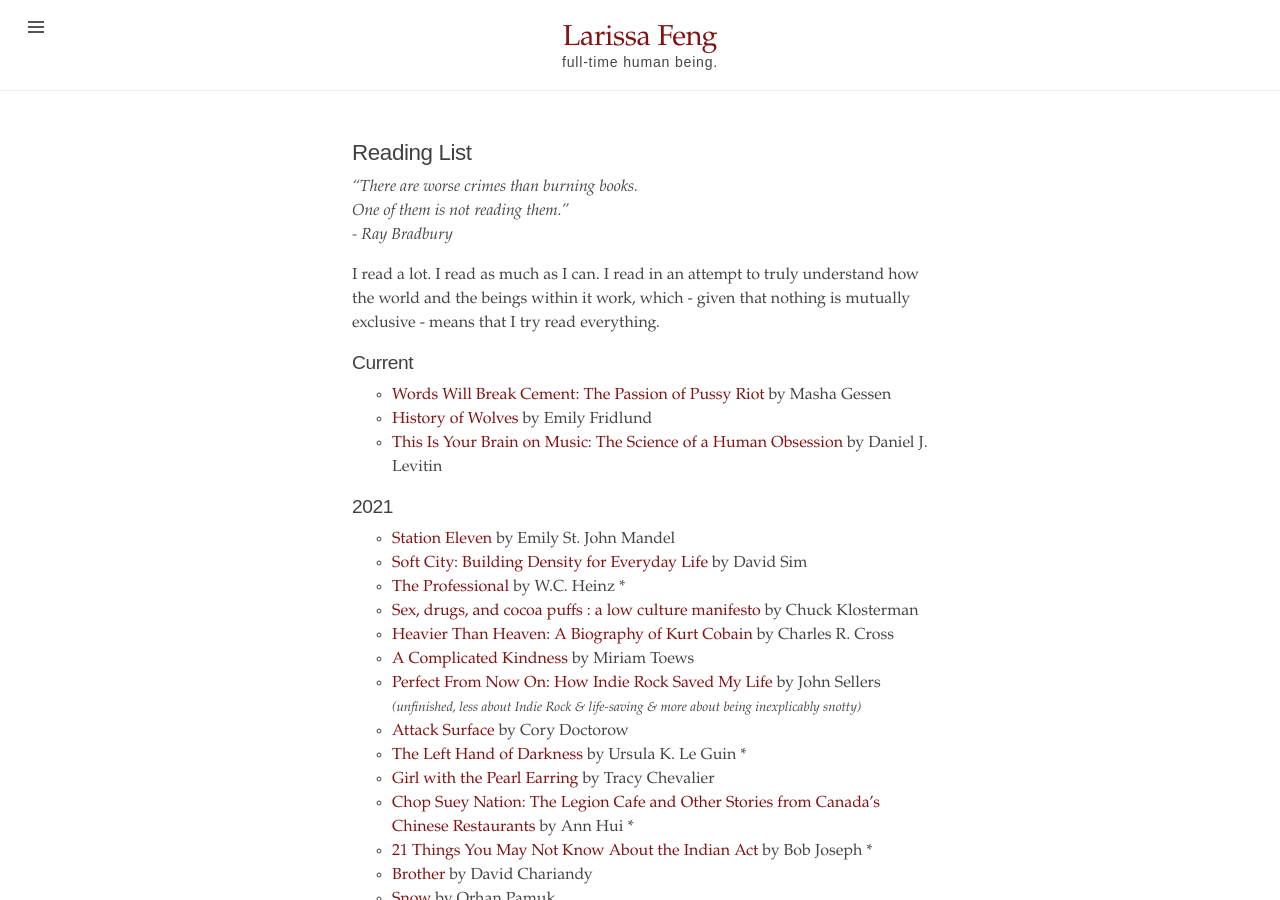
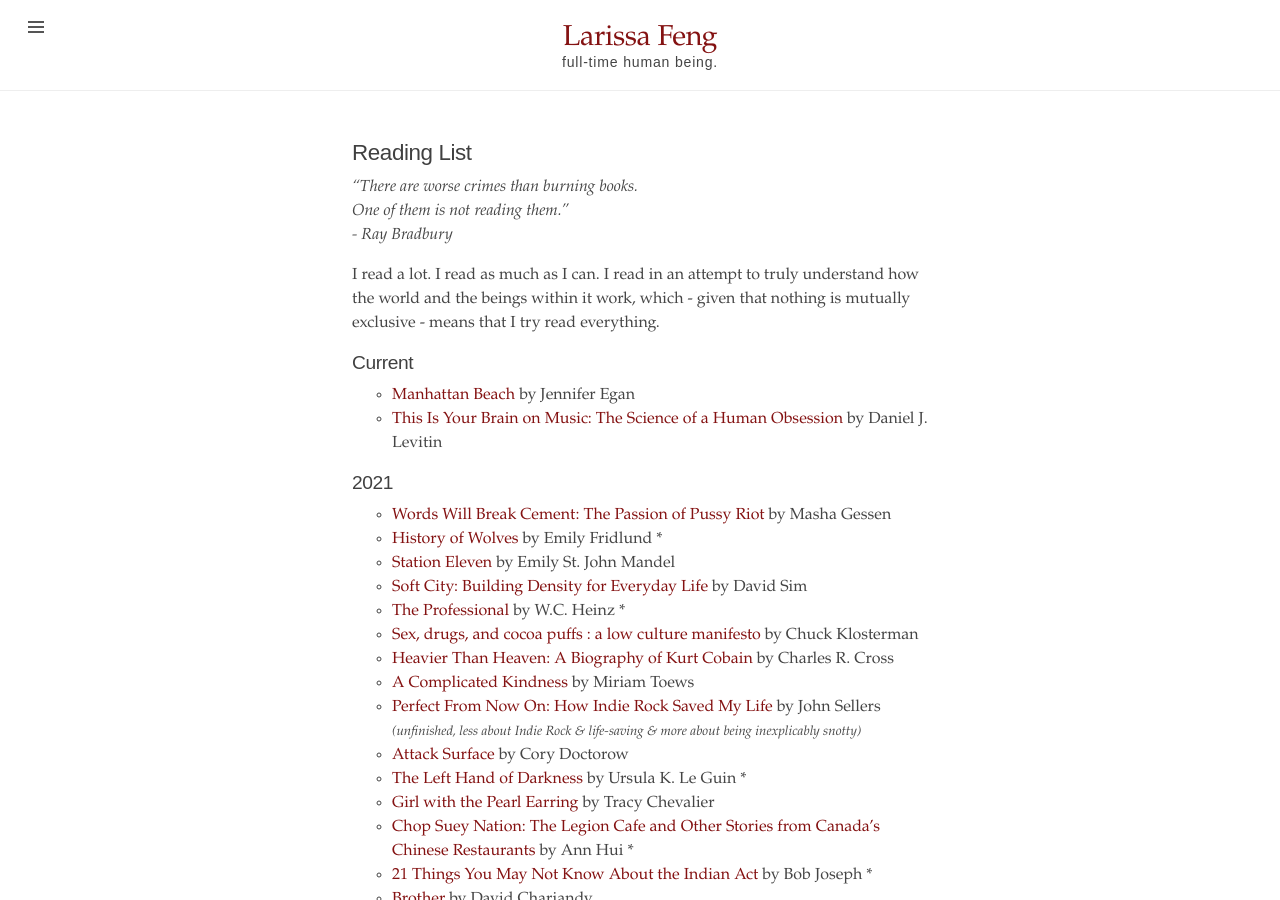
Before and after one commit to mondayrain/mondayrain.github.io, a Jekyll site: the page built from reading_list.md, in a window 1280 px wide and 900 px high. Built offline with Jekyll 4.4.1, drawn with Linux system fonts in a browser that asks for light colours; some of the changed text lies outside the part shown.

Commit message:
Update reading_list.md

```diff
--- a/reading_list.md
+++ b/reading_list.md
@@ -10,11 +10,12 @@ title: Reading List
 I read a lot. I read as much as I can. I read in an attempt to truly understand how the world and the beings within it work, which - given that nothing is mutually exclusive - means that I try read everything.
 
 ## Current
-- [Words Will Break Cement: The Passion of Pussy Riot](https://www.goodreads.com/book/show/18114206-words-will-break-cement) by Masha Gessen
-- [History of Wolves](https://www.goodreads.com/book/show/30183198-history-of-wolves) by Emily Fridlund
+- [Manhattan Beach](https://www.goodreads.com/book/show/34467031-manhattan-beach) by Jennifer Egan
 - [This Is Your Brain on Music: The Science of a Human Obsession](https://www.goodreads.com/book/show/141565.This_Is_Your_Brain_on_Music) by  Daniel J. Levitin
 
 ## 2021
+- [Words Will Break Cement: The Passion of Pussy Riot](https://www.goodreads.com/book/show/18114206-words-will-break-cement) by Masha Gessen
+- [History of Wolves](https://www.goodreads.com/book/show/30183198-history-of-wolves) by Emily Fridlund *
 - [Station Eleven](https://www.goodreads.com/book/show/20170404-station-eleven) by Emily St. John Mandel
 - [Soft City: Building Density for Everyday Life](https://www.goodreads.com/book/show/42480560-soft-city) by David Sim
 - [The Professional](https://www.goodreads.com/en/book/show/1034794.The_Professional) by W.C. Heinz *
@@ -125,7 +126,7 @@ Joseph Grenny, Ron McMillan, Al Switzler, and Stephen R. Covey
 - [Disgrace](https://www.goodreads.com/book/show/6192.Disgrace) by J.M. Coetzee
 - [All the Light We Cannot See](https://www.goodreads.com/book/show/18143977-all-the-light-we-cannot-see) by Anthony Doerr
 - [An Artist of the Floating World](https://www.goodreads.com/book/show/28922.An_Artist_of_the_Floating_World) by Kazuo Ishiguro *
-- [The Buried Giant](https://www.goodreads.com/book/show/22522805-the-buried-giant) by Kazuo Ishiguro
+- [The Buried Giant](https://www.goodreads.com/book/show/22522805-the-buried-giant) by Kazuo Ishiguro *
 - [A Short History of Southeast Asia](https://www.goodreads.com/book/show/1653813.A_Short_History_of_South_East_Asia) by Peter Church
 - [Call Me By Your Name](https://www.goodreads.com/book/show/36336078-call-me-by-your-name) by  André Aciman *
 - [The Underground Railroad](https://www.goodreads.com/book/show/30555488-the-underground-railroad) by Colson Whitehead
@@ -150,5 +151,5 @@ Joseph Grenny, Ron McMillan, Al Switzler, and Stephen R. Covey
 - [Assignment Alcatraz](https://www.goodreads.com/book/show/23524221-assignment-alcatraz) by Patrick Mahoney
 - [What We Talk About When We Talk About Love](https://www.goodreads.com/book/show/11438.What_We_Talk_About_When_We_Talk_About_Love) by Raymond Carver *
 - [Mastery: The Keys to Success and Long-Term Fulfillment](https://www.goodreads.com/book/show/81940.Mastery) by George Leonard
-- [The Sirens of Titan](https://www.goodreads.com/book/show/4982.The_Sirens_of_Titan) by Kurt Vonnegut
+- [The Sirens of Titan](https://www.goodreads.com/book/show/4982.The_Sirens_of_Titan) by Kurt Vonnegut *
 - [Slaughterhouse-Five](https://www.goodreads.com/book/show/4981.Slaughterhouse_Five) by Kurt Vonnegut
```
